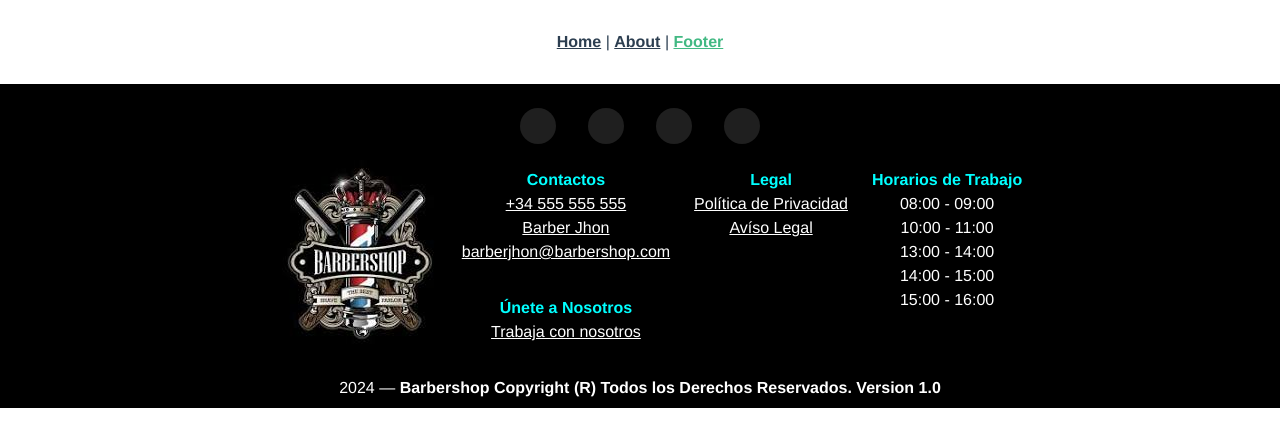
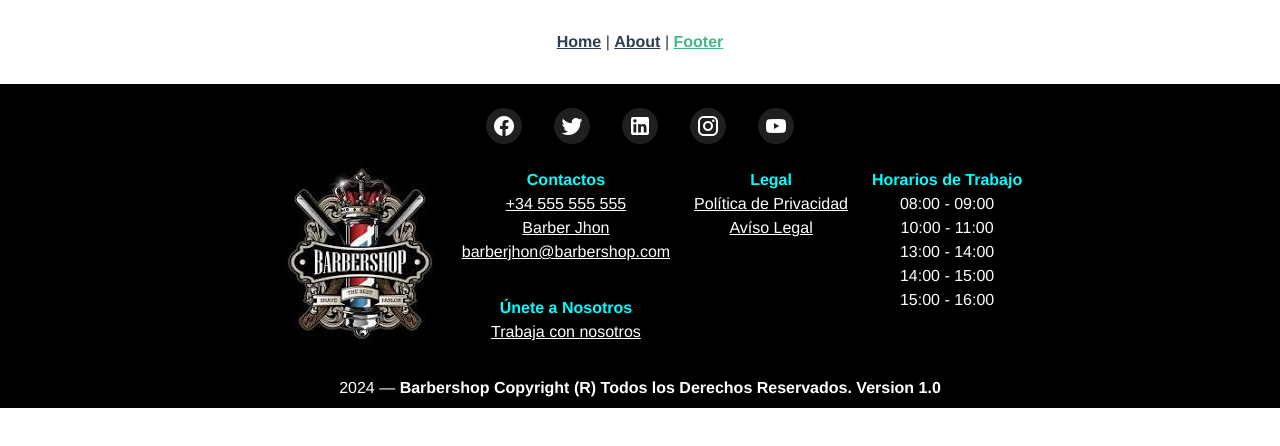
Before and after one commit to Innavoj/barbershop, a Vue app in the folder ademass-front/: page /footer in a window 1280 px wide. Shown: the top 446 px of the page. Built offline with nearby package versions, Linux system fonts and the light colour scheme.

Commit message:
Arreglado los iconos del footer

```diff
--- a/ademass-front/package.json
+++ b/ademass-front/package.json
@@ -20,6 +20,7 @@
   "devDependencies": {
     "@babel/core": "^7.12.16",
     "@babel/eslint-parser": "^7.12.16",
+    "@mdi/font": "^7.4.47",
     "@vue/cli-plugin-babel": "~5.0.0",
     "@vue/cli-plugin-e2e-cypress": "~5.0.0",
     "@vue/cli-plugin-eslint": "~5.0.0",
--- a/ademass-front/src/layouts/default/Footer.vue
+++ b/ademass-front/src/layouts/default/Footer.vue
@@ -59,7 +59,13 @@
 export default {
   name: "App",
   data: () => ({
-    icons: ["mdi-facebook", "mdi-twitter", "mdi-linkedin", "mdi-instagram"],
+    icons: [
+      "mdi-facebook",
+      "mdi-twitter",
+      "mdi-linkedin",
+      "mdi-instagram",
+      "mdi-youtube",
+    ],
   }),
 };
 </script>
--- a/ademass-front/src/main.js
+++ b/ademass-front/src/main.js
@@ -11,14 +11,20 @@ import { createVuetify } from "vuetify";
 import * as components from "vuetify/components";
 import * as directives from "vuetify/directives";
 
+import "@mdi/font/css/materialdesignicons.css";
+
 const pinia = createPinia();
 const vuetify = createVuetify({
   components,
   directives,
+  icons: {
+    defaultSet: "mdi",
+  },
 });
 
 const app = createApp(App);
 app.use(router);
 app.use(pinia);
 app.use(vuetify);
+
 app.mount("#app");
```
Also changed, not shown: 1 other file (tests, documents, lock files or other folders).
